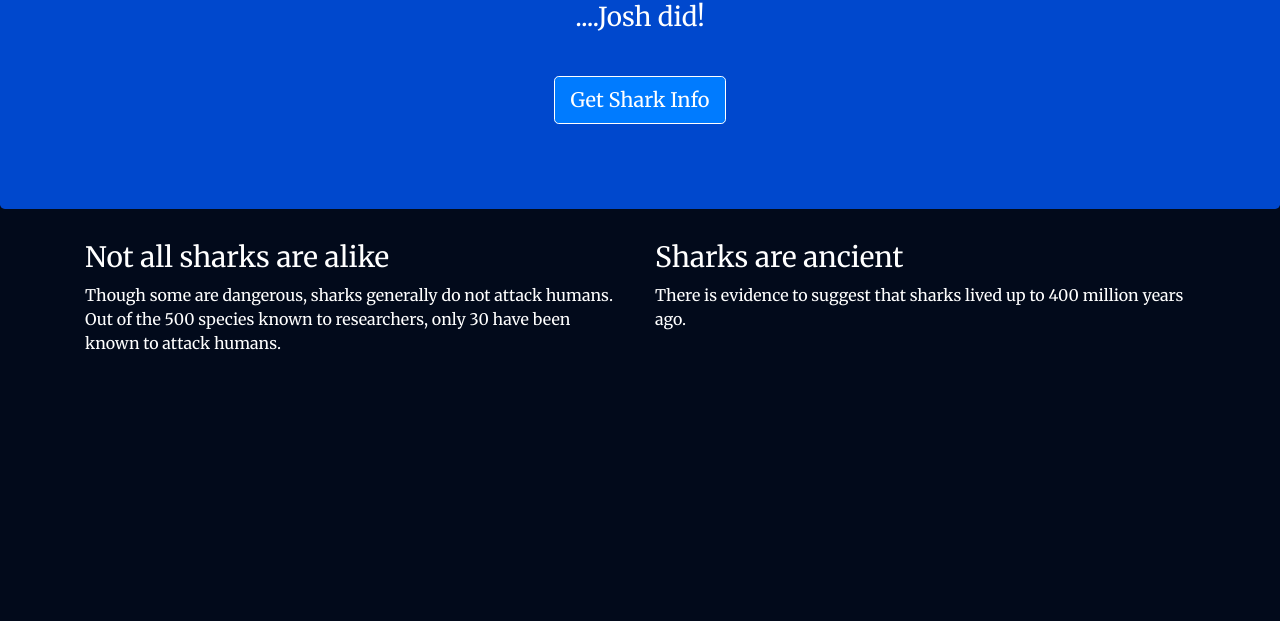
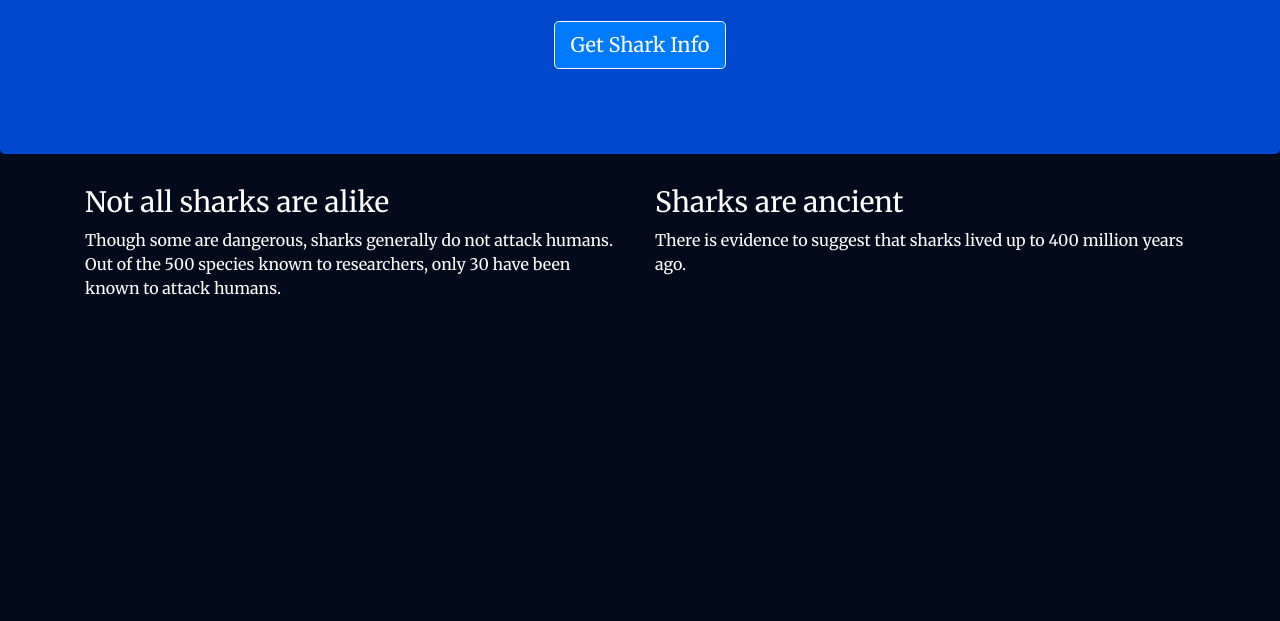
Before and after one commit to spicycheeto/node_project, a website: page views/index.html in a window 1280 px wide. Shown: the part 179-800 px from the top of the page. Drawn offline with nearby package versions, Linux system fonts and the light colour scheme.

Commit message:
content update

```diff
--- a/views/index.html
+++ b/views/index.html
@@ -28,7 +28,7 @@
     <div class="jumbotron">
         <div class="container">
             <h1>Who let the sharks out!?</h1>
-            <p>....Josh did!</p>
+
             <br>
             <p><a class="btn btn-primary btn-lg" href="/sharks" role="button">Get Shark Info</a>
             </p>
```
